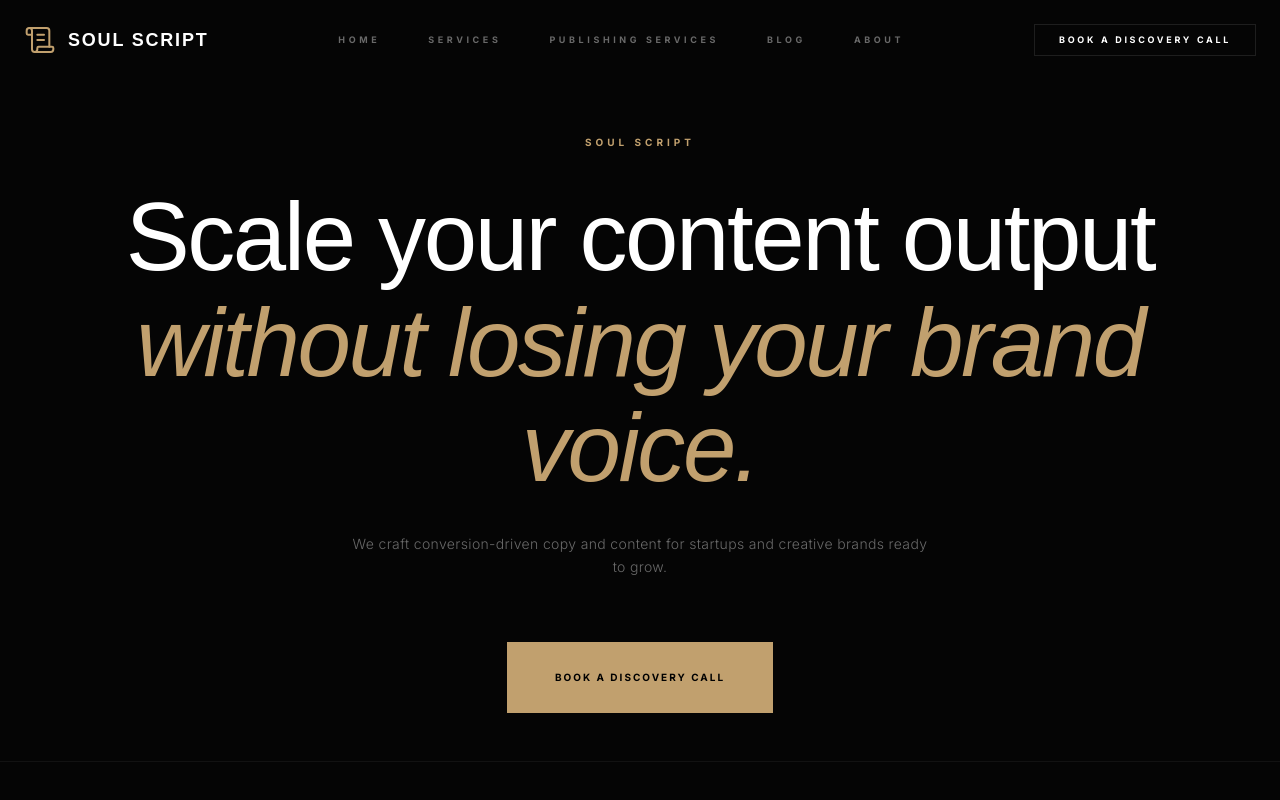
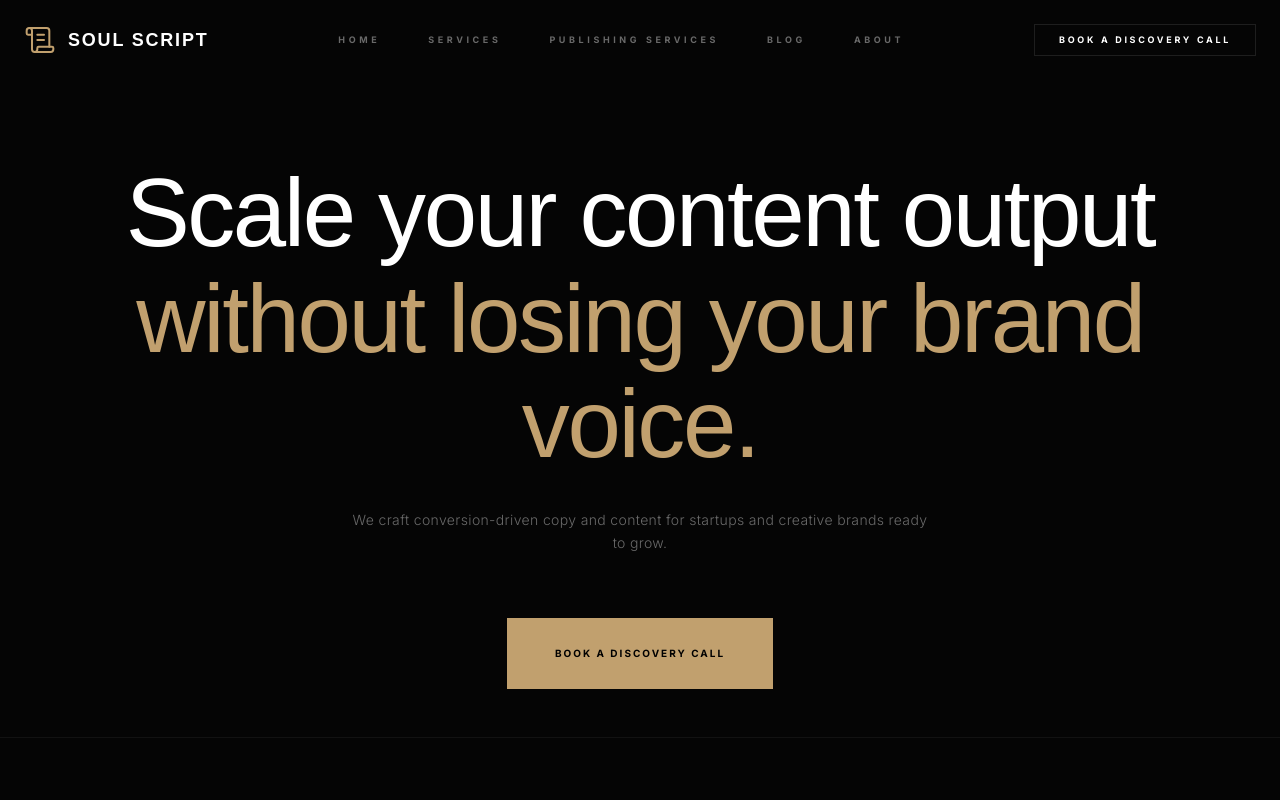
Before and after one commit to tessyjonburica/soulscript, a Next.js app: page / in a window 1280 px wide. Shown: the top 800 px of the page. Built offline with nearby package versions, Linux system fonts and the light colour scheme; a web font is replaced by a local one.

Commit message:
fixing font

```diff
--- a/src/components/sections/Hero.tsx
+++ b/src/components/sections/Hero.tsx
@@ -16,7 +16,7 @@ export function Hero() {
           transition={{ duration: 0.8, ease: "easeOut" }}
           className="mb-8"
         >
-          <span className="text-[#C1A06E] uppercase tracking-[0.4em] text-[10px] font-bold">Soul Script</span>
+
         </motion.div>
 
         <motion.h1
@@ -26,7 +26,7 @@ export function Hero() {
           className="text-5xl md:text-7xl lg:text-8xl font-serif text-white mb-8 leading-[1.1] tracking-tight"
         >
           Scale your content output <br />
-          <span className="text-[#C1A06E] italic font-normal">without losing your brand voice.</span>
+          <span className="text-[#C1A06E] font-normal">without losing your brand voice.</span>
         </motion.h1>
 
         <motion.p
```
